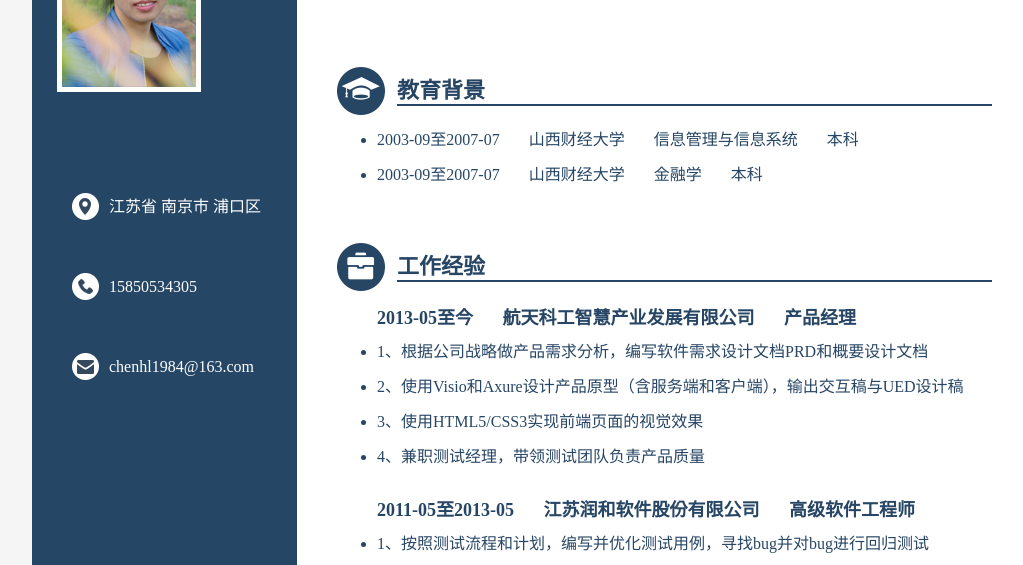
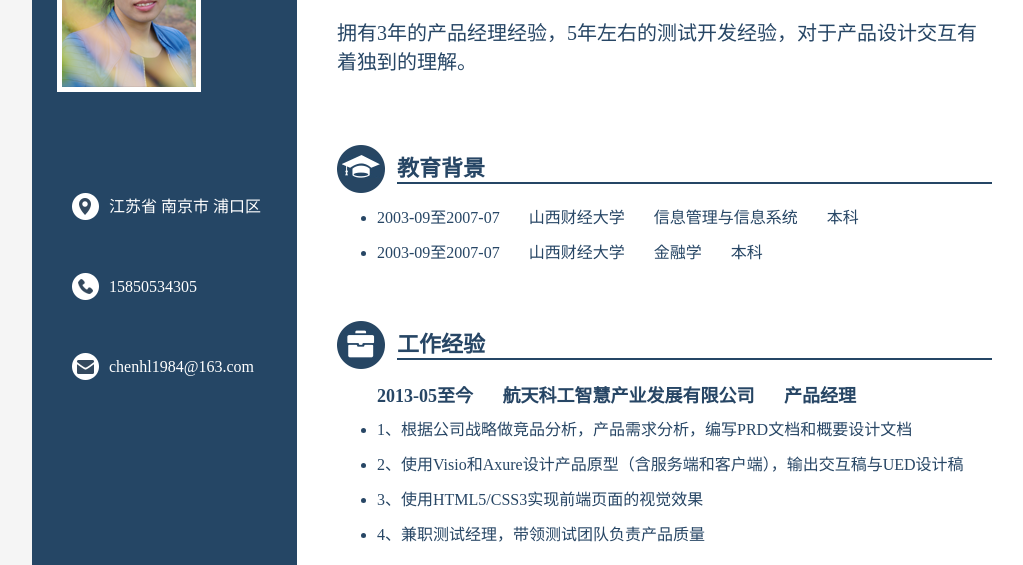
Before and after one commit to caiye1985/cv, a plain HTML site: page index.html in a window 1280 px wide. Shown: the part 171-736 px from the top of the page, without its empty margins (108-1131 px from the left). Drawn offline with Linux system fonts and the light colour scheme.

Commit message:
完善职位信息

```diff
--- a/index.html
+++ b/index.html
@@ -62,6 +62,8 @@
                     <div class="name">
                         <span>陈海丽</span>
                         <p>产品经理/交互设计师/高级前端工程师</p>
+
+                        <p>拥有3年的产品经理经验，5年左右的测试开发经验，对于产品设计交互有着独到的理解。</p>
                     </div>
                     <!--教育背景begin!-->
                     <div class="edu">
@@ -100,7 +102,7 @@
                                     <span>航天科工智慧产业发展有限公司</span>
                                     <span>产品经理</span>
                                 </div>
-                                <li>1、根据公司战略做产品需求分析，编写软件需求设计文档PRD和概要设计文档</li>
+                                <li>1、根据公司战略做竞品分析，产品需求分析，编写PRD文档和概要设计文档</li>
                                 <li>2、使用Visio和Axure设计产品原型（含服务端和客户端），输出交互稿与UED设计稿</li>
                                 <li>3、使用HTML5/CSS3实现前端页面的视觉效果</li>
                                 <li>4、兼职测试经理，带领测试团队负责产品质量</li>
```
